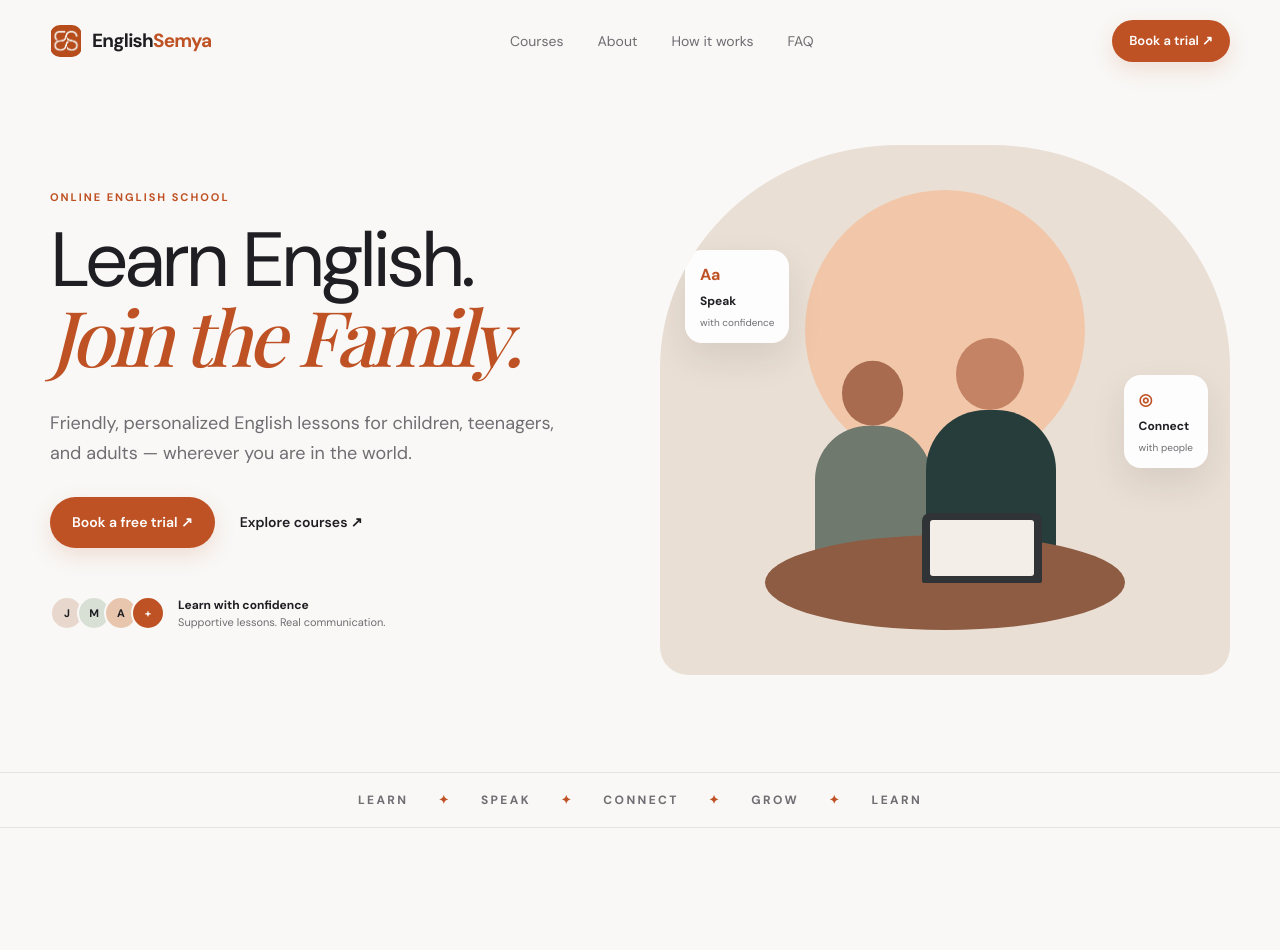
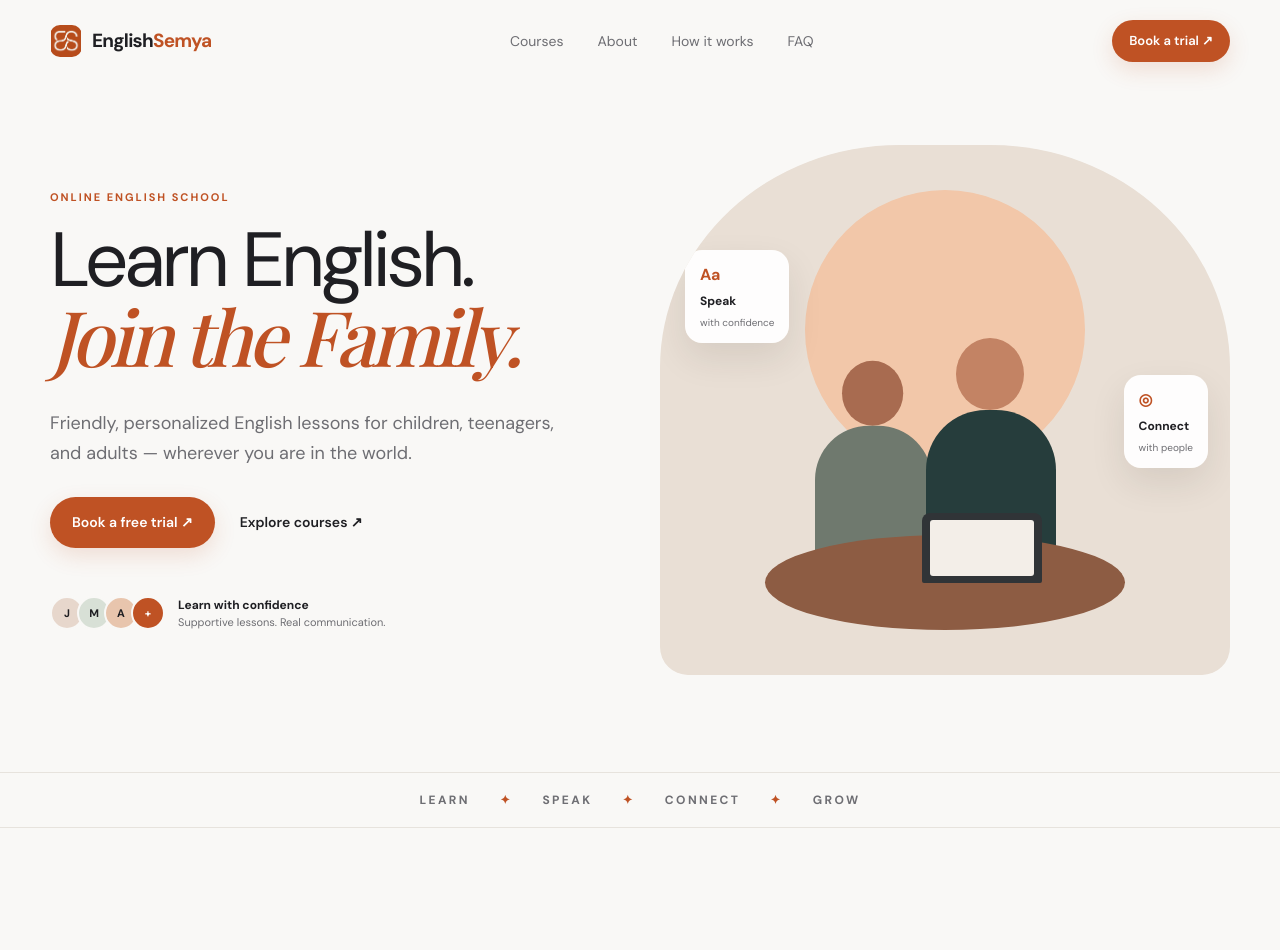
Before and after one commit to Imadoidrissi/englishsemya, a Next.js app: page / in a window 1280 px wide. Shown: the top 950 px of the page. Built offline with nearby package versions, Linux system fonts and the light colour scheme; a web font is replaced by a local one.

Commit message:
Remove 'LEARN' from navigation
Removed the 'LEARN' span from the navigation section.

```diff
--- a/src/app/page.tsx
+++ b/src/app/page.tsx
@@ -166,8 +166,6 @@ export default function Home() {
         <span>CONNECT</span>
         ✦
         <span>GROW</span>
-        ✦
-        <span>LEARN</span>
       </div>
 
       <section id="courses" className="section">
```
